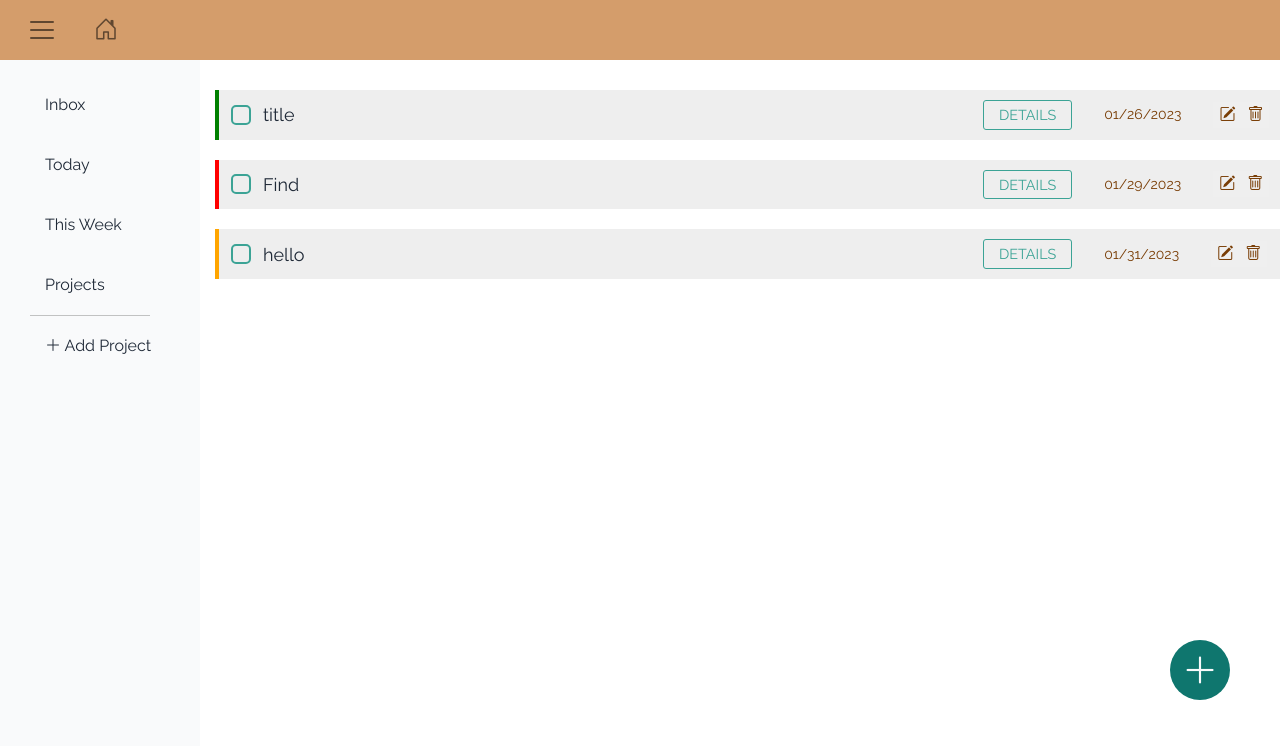
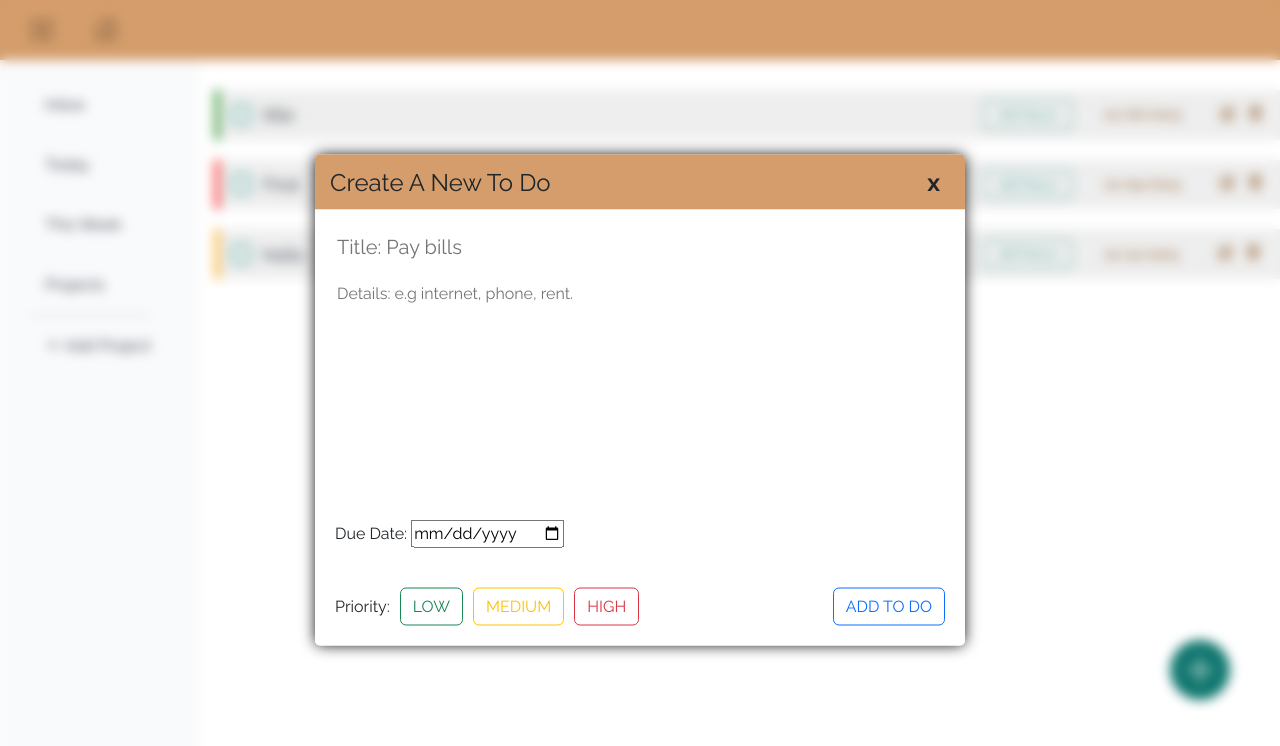
Before and after one commit to ardamoin/todo-list, a website built with webpack: page dist/index.html in a window 1280 px wide. Both pictures are taken after a click on the button 1200 px from the left and 670 px from the top of the page. Built offline with nearby package versions, Linux system fonts and the light colour scheme.

Commit message:
Add event handlers for close button and add task button

```diff
--- /dev/null
+++ b/src/events.js
@@ -0,0 +1,32 @@
+import { todoFormGenerator } from "./items";
+
+
+export function addTodoBtnEventListener() {
+    const addTodo = document.querySelector(".add-task");
+
+    addTodo.addEventListener("click", () => {
+        overlayToggle.enable();
+        document.body.appendChild(todoFormGenerator());
+    })
+
+}
+
+
+const overlayToggle = (function() {
+    const overlay = document.querySelector(".overlay");
+
+    const enable = () => {overlay.classList.add("enabled")};
+    const disable = () => {overlay.classList.remove("enabled")};
+
+    return {enable, disable};
+})();
+
+export function addCloseEventListener(btn) {
+    btn.addEventListener("click", function() {
+        const bodyNode = document.body;
+        const formNode = this.parentNode.parentNode;
+
+        bodyNode.removeChild(formNode);
+        overlayToggle.disable();
+    })
+}
--- a/src/index.js
+++ b/src/index.js
@@ -2,6 +2,7 @@ import "./style.css";
 import icon from "./todo-icon.png";
 import sidebarToggler from "./nav";
 import * as items from "./items";
+import { addTodoBtnEventListener } from "./events";
 
 const todoIcon = document.createElement("link");
 todoIcon.rel = "icon";
@@ -20,3 +21,7 @@ const myDiv2 = items.itemComponentGenerator(myItem2);
 document.querySelector(".main-content").appendChild(myDiv);
 document.querySelector(".main-content").appendChild(myDiv2);
 document.querySelector(".main-content").appendChild(items.itemComponentGenerator(items.todoItem("hello", "any", "20230131", "medium")));
+
+addTodoBtnEventListener();
+
+// document.body.appendChild(items.todoFormGenerator());
--- a/src/items.js
+++ b/src/items.js
@@ -1,5 +1,6 @@
 import { parseISO, format, add } from "date-fns";
 import { doc } from "prettier";
+import { addCloseEventListener } from "./events";
 
 /*
 Use a factory function to return todo-items
@@ -90,6 +91,7 @@ export function itemComponentGenerator(todoItem) {
 
 export function todoFormGenerator() {
   const formDiv = document.createElement("div");
+  const closeButton = document.createElement("div");
   const headerDiv = document.createElement("div");
   const bodyDiv = document.createElement("div");
   const titleArea = document.createElement("textarea");
@@ -102,9 +104,14 @@ export function todoFormGenerator() {
   const highPriorityBtn = document.createElement("button");
   const addTodoBtn = document.createElement("button");
 
+  closeButton.classList.add("form-close");
+  closeButton.textContent = "x";
+  addCloseEventListener(closeButton);
+
   headerDiv.textContent = "Create A New To Do";
   headerDiv.classList.add("form-component", "form-header");
   bodyDiv.classList.add("form-component", "form-body");
+  headerDiv.appendChild(closeButton);
   formDiv.appendChild(headerDiv);
 
   formDiv.classList.add("form-component", "form");
@@ -154,6 +161,7 @@ export function detailsFormGenerator(todoItem) {
   const closeButton = document.createElement("div");
   closeButton.classList.add("details-close");
   closeButton.textContent = "x";
+  addCloseEventListener(closeButton);
   const titleTag = document.createElement("h1");
   titleTag.textContent = todoItem.title;
   formDiv.appendChild(closeButton);
--- a/src/style.css
+++ b/src/style.css
@@ -238,20 +238,24 @@ hr {
 }
 
 .form {
-  z-index: 1;
+  z-index: 3;
   box-shadow: 0px 0px 15px -1px #000000;
   border-radius: 5px;
   margin-right: auto;
   margin-left: auto;
   max-width: 65%;
-  min-width: 480px;
+  min-width: 650px;
+  position: absolute;
+  top: 50%;
+  left: 50%;
+  transform: translate(-50%, -50%);
 }
 
 .form-header {
   display: flex;
   align-items: center;
   padding-left: 15px;
-  font-weight: bold;
+  font-size: 24px;
   background-color: #d49d6b;
   height: 55px;
   border-top-left-radius: 5px;
@@ -259,11 +263,13 @@ hr {
 }
 
 .form-body {
-  z-index: 1;
   display: flex;
   flex-direction: column;
   padding: 20px;
   gap: 40px;
+  background-color: white;
+  border-bottom-left-radius: 5px;
+  border-bottom-right-radius: 5px;
 }
 
 .form-title,
@@ -317,7 +323,7 @@ hr {
     margin-left: auto;
 }
 
-.details-close {
+.details-close, .form-close {
     position: absolute;
     right: 25px;
     top: 10px;
@@ -327,6 +333,11 @@ hr {
 
 .details-close:hover {
     color: goldenrod;
+    cursor: pointer;
+}
+
+.form-close:hover {
+    color: #693705;
     cursor: pointer;
 }
 
@@ -364,6 +375,9 @@ hr {
 .overlay.enabled{
   min-width: calc(100vw + 17px);
   backdrop-filter: blur(6px);
+  z-index: 2;
+  margin-top: -500px;
+
 }
 
 .footer {
```
Also changed, not shown: dist/nav.bundle.js, 1 other file.
